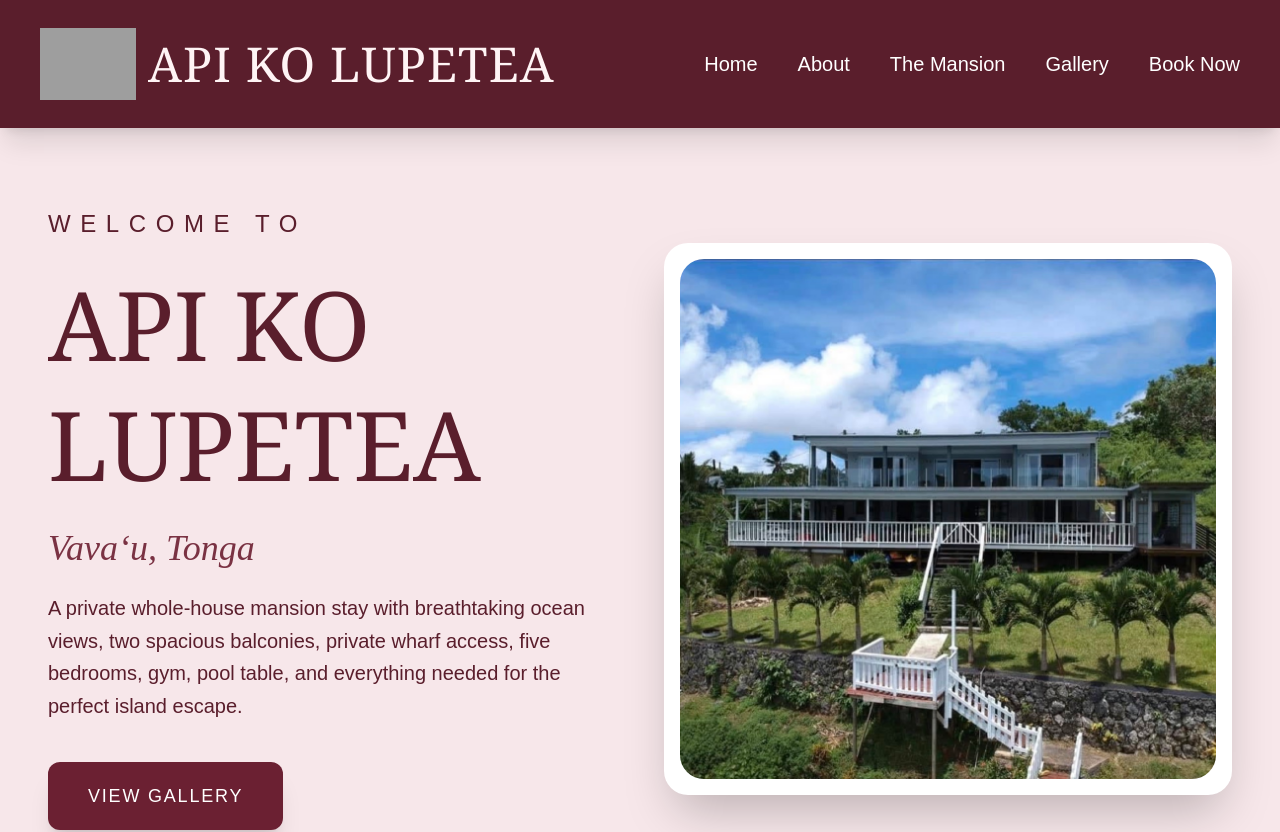
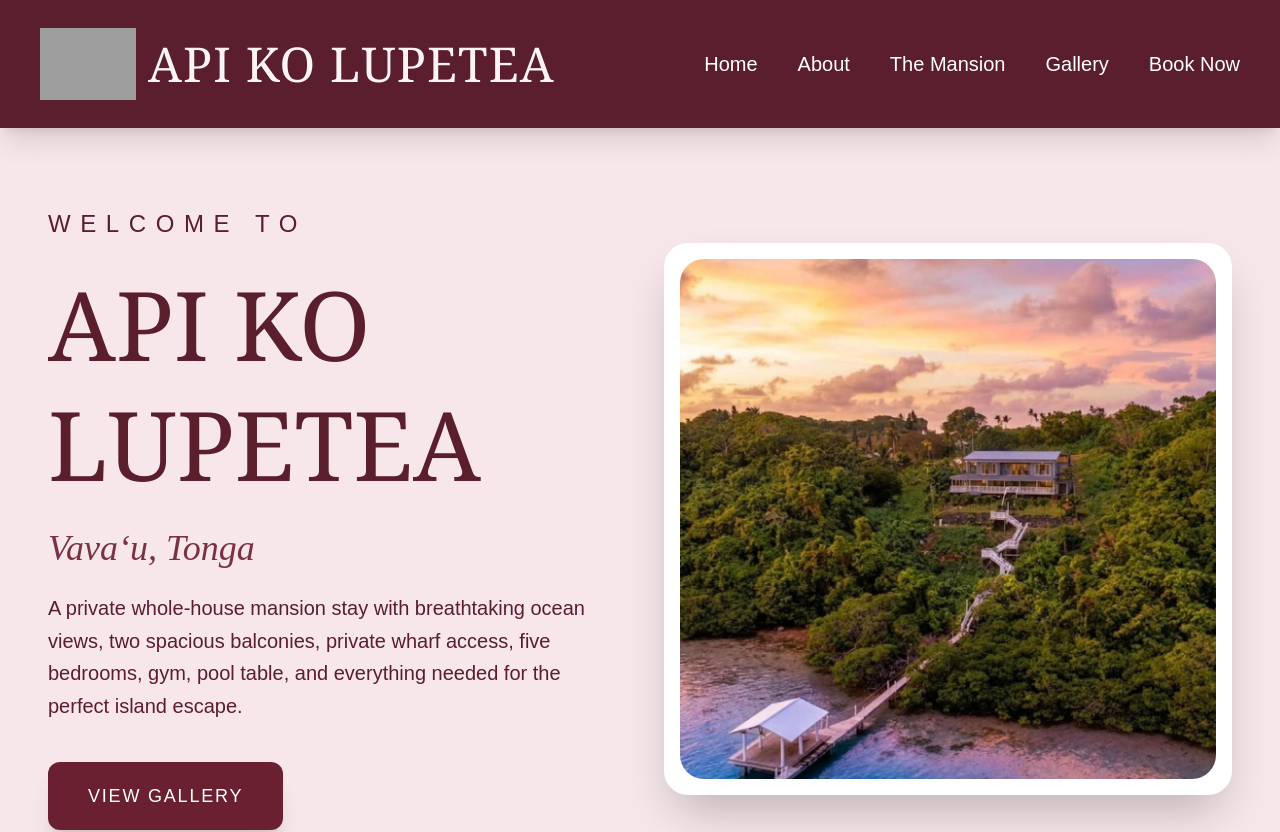
Before and after one commit to Melzy88/API-KO-LUPETEA, a Next.js app: page / in a window 1280 px wide. Shown: the top 832 px of the page. Built offline with nearby package versions, Linux system fonts and the light colour scheme; grey boxes are pictures that could not be loaded.

Commit message:
Fixed mansion photos

```diff
--- a/app/page.tsx
+++ b/app/page.tsx
@@ -65,7 +65,7 @@ export default function Home() {
           </div>
 
           <div className="bg-white rounded-3xl shadow-2xl p-4">
-            <img src="/images/mansion.jpg" alt="API KO LUPETEA Mansion" className="w-full h-[350px] md:h-[520px] object-cover rounded-3xl" />
+            <img src="/images/APIKOLUPETEA.jpg" alt="API KO LUPETEA Mansion" className="w-full h-[350px] md:h-[520px] object-cover rounded-3xl" />
           </div>
         </div>
       </section>
```
Also changed, not shown: public/images/APIKOLUPETEA.jpg (added).
